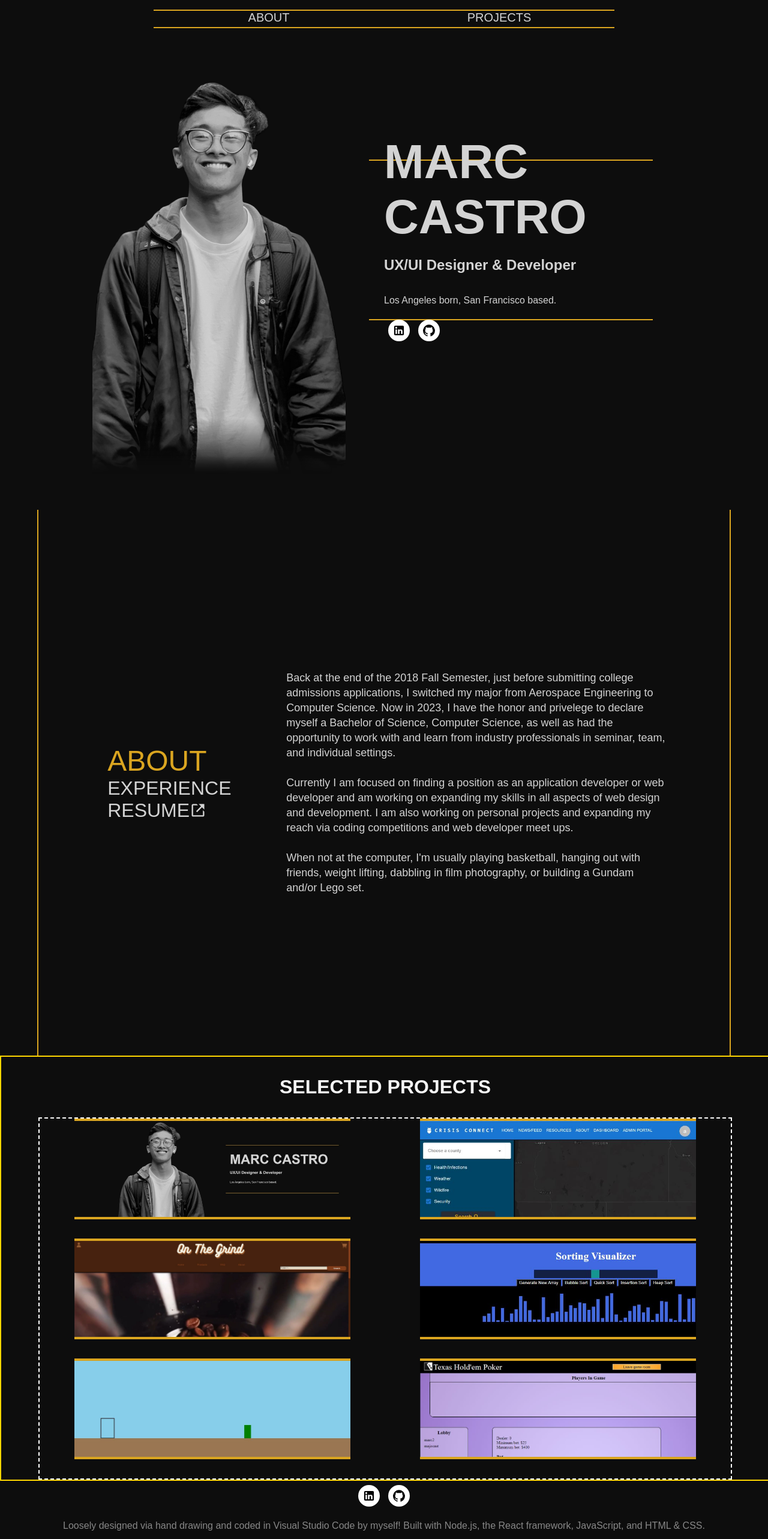
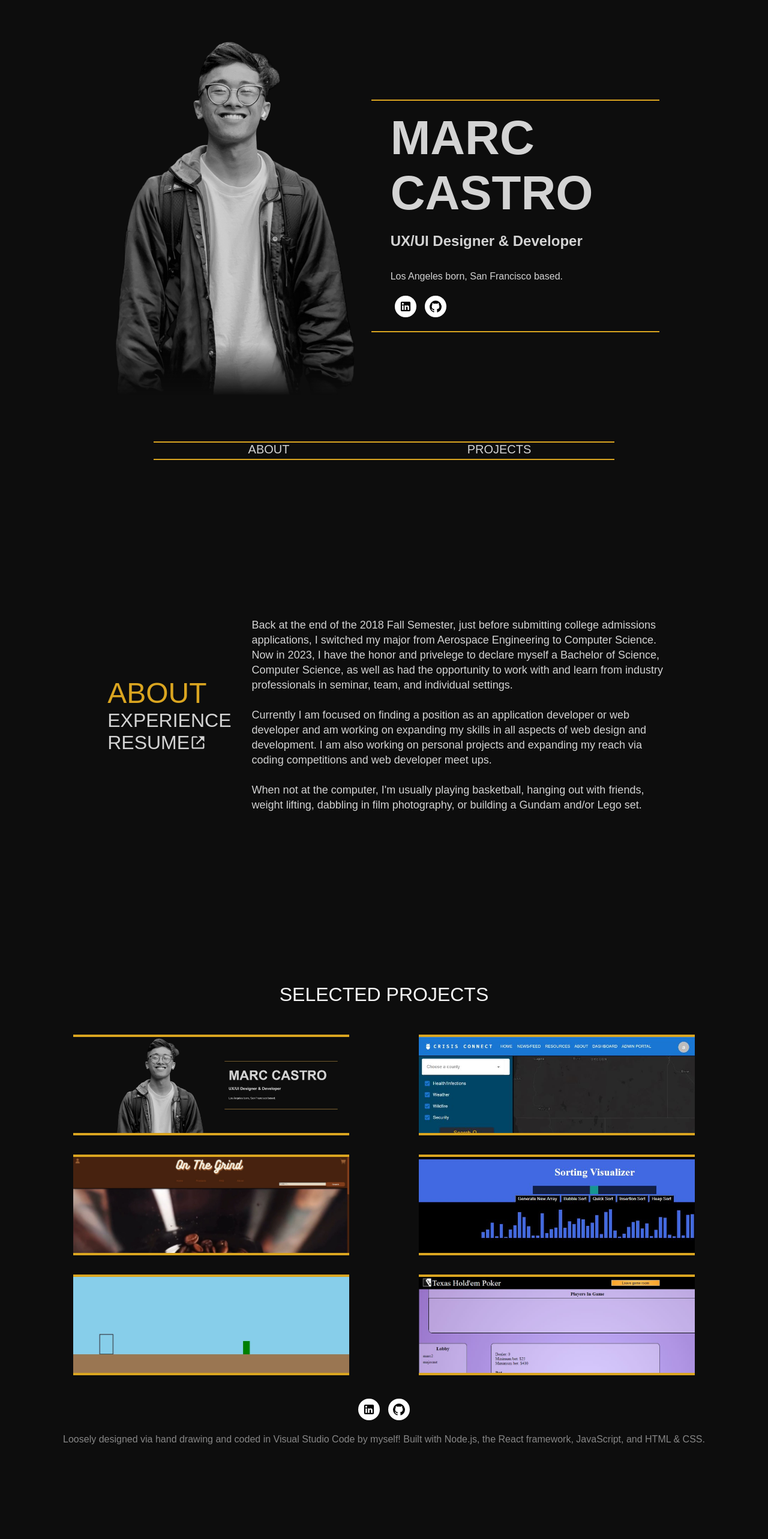
Before and after one commit to majocast/personal-website, a React (Create React App) app in the folder personal-website/: page / in a window 1280 px wide. Shown: the top 2566 px of the page at 60% size. After the commit the page ends 2525 px from the top, so only its background shows below. Built offline with nearby package versions, Linux system fonts and the light colour scheme.

Commit message:
change in formatting home, navbar, about (v1.0.2)

```diff
--- a/personal-website/src/App.tsx
+++ b/personal-website/src/App.tsx
@@ -20,9 +20,9 @@ function App() {
   return (
     <>
     <Router>
-        <NavBar />
         <div className='pages'>
           <Home/>
+          <NavBar />
           <About />
           <Projects />
         </div>
--- a/personal-website/src/pages/About.tsx
+++ b/personal-website/src/pages/About.tsx
@@ -1,15 +1,14 @@
 import { useEffect, useState } from 'react';
-import { Link } from 'react-router-dom';
 import { BiLinkExternal } from 'react-icons/bi';
 import styled from 'styled-components';
 import '../styles/About.css';
 
 const Wrapper = styled.div`
-  grid-row: auto;
   display: flex;
+  height: 100vh;
   flex-direction: column;
   align-items: center;
-  height: 120vh;
+  justify-content: center;
   font-family: 'Lexend Deca', sans-serif;
   font-weight: 400;
 
@@ -95,7 +94,44 @@ function About() {
           </div>}
           {clickedDiv === 'experience' && <div id='experience-cont'>
             <a className='exper-indiv' href='https://github.com/CSC-648-SFSU/csc648-02-sp2023-team04'>
-              <div>
+              <h5>JANUARY 2023 - MAY 2023</h5>
+              <h5>CSC 648 Term Project Frontend Developer - San Francisco State University</h5>
+              <p>Computer Science course offered by SFSU that teaches about application design and
+                development in an emulation of a professional setting, having our professor, Henry Villar, acting as CEO.
+                Working in teams of 6-7 students, tasked to make an industry-grade Beta-level launch of
+                a crisis alert web application that would allow users to see Weather & Fire, Health,
+                and Security updates uploaded directly by county officials. Built using React, JavaScript, CSS, HTML and AWS.
+              </p>
+            </a>
+            <a className='exper-indiv' href='https://docs.google.com/presentation/d/1wRMCkmz_hJRPeN2Y8goS941paV1aijaXyvsadcjWf9M/edit#slide=id.g13fada9bf12_3_86'>
+              <h5>AUGUST 2022 - DECEMBER 2022</h5>
+              <h5>Mentor/Grader - San Francisco State University, CoSE</h5>
+              <p>Paid position, appointed by a cohort of professors who's aim is to aid students struggling to pass CSC 210,
+                a class notoriously known for failing many students across many universities in the United States. Working in teams
+                of 4, 3 of which were the Discussion Leaders and the final member being the professor, we would work to plan discussions
+                and assist a group of 15 students per mentor in their journey through the class as tutors and graders. Class and discussions were taught in Java.
+              </p>
+            </a>
+            <a className='exper-indiv' href='https://www.sfusd.edu/school/everett-middle-school'>
+              <h5>JANUARY 2022 - MAY 2022</h5>
+              <h5>Everett Middle School Teacher/TA - SFSU CSC 699 Learning By Teaching</h5>
+              <p>Computer Science course and paid position offered by SFSU where students assist San Francisco Unified School District middle/high school teachers and
+                students in their classrooms to hone computing skills, improve soft skills, and aid younger students in their journey in learning how to code. Placed
+                at Everett Middle School in Downtown San Francisco, worked with Mr. Luis Reynoso to help a class of roughly 30 students learn about HTML, CSS, and JavaScript.
+              </p>
+            </a>
+            <a className='exper-indiv' href='https://buildyourfuture.withgoogle.com/programs/computer-science-summer-institute#!overview'>
+              <h5>JULY 2023 - AUGUST 2023</h5>
+              <h5>Google Computer Science Summer Institute CSSI - Google @ CSU San Marcos</h5>
+              <p>3-week long opportunity provided by Google to kickstart incoming freshmen via rapidly teaching HTML, CSS, JavaScript, and Google's Cloud
+                 Service at California State University, San Marcos under the supervision of industry professionals, Google representatives, and upper
+                 division Computer Science students. Program concludes with the production and launching of a web application designed by teams of 4 students.
+              </p>
+            </a>
+          </div>}
+          <div id='experience-cont-mobile'>
+            <h2>EXPERIENCE</h2>
+            <a className='exper-indiv' href='https://github.com/CSC-648-SFSU/csc648-02-sp2023-team04'>
               <h5>JANUARY 2023 - MAY 2023</h5>
               <div className='inner-desc'>
                 <h5>CSC 648 Term Project Frontend Developer - San Francisco State University</h5>
@@ -106,10 +142,8 @@ function About() {
                   and Security updates uploaded directly by county officials. Built using React, JavaScript, CSS, HTML and AWS.
                 </p>
               </div>
-              </div>
             </a>
             <a className='exper-indiv' href='https://docs.google.com/presentation/d/1wRMCkmz_hJRPeN2Y8goS941paV1aijaXyvsadcjWf9M/edit#slide=id.g13fada9bf12_3_86'>
-              <div>
               <h5>AUGUST 2022 - DECEMBER 2022</h5>
               <div className='inner-desc'>
                 <h5>Mentor/Grader - San Francisco State University, CoSE</h5>
@@ -119,10 +153,8 @@ function About() {
                   and assist a group of 15 students per mentor in their journey through the class as tutors and graders. Class and discussions were taught in Java.
                 </p>
               </div>
-              </div>
             </a>
             <a className='exper-indiv' href='https://www.sfusd.edu/school/everett-middle-school'>
-              <div>
               <h5>JANUARY 2022 - MAY 2022</h5>
               <div className='inner-desc'>
                 <h5>Everett Middle School Teacher/TA - SFSU CSC 699 Learning By Teaching</h5>
@@ -131,10 +163,8 @@ function About() {
                   at Everett Middle School in Downtown San Francisco, worked with Mr. Luis Reynoso to help a class of roughly 30 students learn about HTML, CSS, and JavaScript.
                 </p>
               </div>
-              </div>
             </a>
             <a className='exper-indiv' href='https://buildyourfuture.withgoogle.com/programs/computer-science-summer-institute#!overview'>
-              <div>
               <h5>JULY 2023 - AUGUST 2023</h5>
               <div className='inner-desc'>
                 <h5>Google Computer Science Summer Institute CSSI - Google @ CSU San Marcos</h5>
@@ -142,61 +172,6 @@ function About() {
                    Service at California State University, San Marcos under the supervision of industry professionals, Google representatives, and upper
                    division Computer Science students. Program concludes with the production and launching of a web application designed by teams of 4 students.
                 </p>
-                </div>
-              </div>
-            </a>
-          </div>}
-          <div id='experience-cont-mobile'>
-            <h2>EXPERIENCE</h2>
-            <a className='exper-indiv' href='https://github.com/CSC-648-SFSU/csc648-02-sp2023-team04'>
-              <div>
-                <h5>JANUARY 2023 - MAY 2023</h5>
-                <div className='inner-desc'>
-                  <h5>CSC 648 Term Project Frontend Developer - San Francisco State University</h5>
-                  <p>Computer Science course offered by SFSU that teaches about application design and
-                    development in an emulation of a professional setting, having our professor, Henry Villar, acting as CEO.
-                    Working in teams of 6-7 students, tasked to make an industry-grade Beta-level launch of
-                    a crisis alert web application that would allow users to see Weather & Fire, Health,
-                    and Security updates uploaded directly by county officials. Built using React, JavaScript, CSS, HTML and AWS.
-                  </p>
-                </div>
-              </div>
-            </a>
-            <a className='exper-indiv' href='https://docs.google.com/presentation/d/1wRMCkmz_hJRPeN2Y8goS941paV1aijaXyvsadcjWf9M/edit#slide=id.g13fada9bf12_3_86'>
-              <div>
-                <h5>AUGUST 2022 - DECEMBER 2022</h5>
-                <div className='inner-desc'>
-                  <h5>Mentor/Grader - San Francisco State University, CoSE</h5>
-                  <p>Paid position, appointed by a cohort of professors who's aim is to aid students struggling to pass CSC 210,
-                    a class notoriously known for failing many students across many universities in the United States. Working in teams
-                    of 4, 3 of which were the Discussion Leaders and the final member being the professor, we would work to plan discussions
-                    and assist a group of 15 students per mentor in their journey through the class as tutors and graders. Class and discussions were taught in Java.
-                  </p>
-                </div>
-              </div>
-            </a>
-            <a className='exper-indiv' href='https://www.sfusd.edu/school/everett-middle-school'>
-              <div>
-                <h5>JANUARY 2022 - MAY 2022</h5>
-                <div className='inner-desc'>
-                  <h5>Everett Middle School Teacher/TA - SFSU CSC 699 Learning By Teaching</h5>
-                  <p>Computer Science course and paid position offered by SFSU where students assist San Francisco Unified School District middle/high school teachers and
-                    students in their classrooms to hone computing skills, improve soft skills, and aid younger students in their journey in learning how to code. Placed
-                    at Everett Middle School in Downtown San Francisco, worked with Mr. Luis Reynoso to help a class of roughly 30 students learn about HTML, CSS, and JavaScript.
-                  </p>
-                </div>
-              </div>
-            </a>
-            <a className='exper-indiv' href='https://buildyourfuture.withgoogle.com/programs/computer-science-summer-institute#!overview'>
-              <div>
-                <h5>JULY 2023 - AUGUST 2023</h5>
-                <div className='inner-desc'>
-                  <h5>Google Computer Science Summer Institute CSSI - Google @ CSU San Marcos</h5>
-                  <p>3-week long opportunity provided by Google to kickstart incoming freshmen via rapidly teaching HTML, CSS, JavaScript, and Google's Cloud
-                     Service at California State University, San Marcos under the supervision of industry professionals, Google representatives, and upper
-                     division Computer Science students. Program concludes with the production and launching of a web application designed by teams of 4 students.
-                  </p>
-                </div>
               </div>
             </a>
             <span onClick={openResume}>
--- a/personal-website/src/pages/Home.tsx
+++ b/personal-website/src/pages/Home.tsx
@@ -5,8 +5,8 @@ import styled from 'styled-components';
 import '../styles/Home.css';
 
 const Wrapper = styled.div`
-  grid-row: auto;
-  height: 100vh;
+  height: 90vh;
+  width: 100vw;
   display: flex;
   align-items: center;
   justify-content: center;
@@ -47,9 +47,7 @@ function Home() {
   }, []);
   return (
     <Wrapper id='home'>
-      <div id='profile-picture'>
-        <div id='photo-container'></div>
-      </div>
+      <div id='photo-container' />
       <div id='mid-text'>
         <h1>MARC CASTRO</h1>
         <h2>UX/UI Designer & Developer</h2>
--- a/personal-website/src/pages/NavBar.tsx
+++ b/personal-website/src/pages/NavBar.tsx
@@ -4,11 +4,13 @@ import { Link as ScrollLink } from 'react-scroll';
 import '../styles/NavBar.css';
 
 const StyledNav = styled.nav`
-    position: fixed;
+  position: sticky;
+  top: 0;
   width: 100%;
+  height: 5vh;
+  padding-bottom: 2rem;
   color: white;
   background-color: #0d0d0d;
-    padding: 0;
   flex-direction: column;
   align-items: center;
   z-index: 10;
--- a/personal-website/src/pages/Projects.tsx
+++ b/personal-website/src/pages/Projects.tsx
@@ -9,7 +9,6 @@ const Wrapper = styled.div`
   align-items: center;
   height: auto;
   width: 100vw;
-  border: 2px solid gold;
 
   @media screen and (max-width: 767px) {
     margin-top: 40px;
@@ -39,9 +38,7 @@ function Projects() {
               navigate the website.
             </p>
           </div>
-          <div className='project-back'>
-            <div id='MP-Background'/>
-          </div>
+          <div className='project-back' id='MP-Background' />
         </a>
         <a className='project' href='https://github.com/CSC-648-SFSU/csc648-02-sp2023-team04'>
           <div className='project-cover'>
@@ -57,9 +54,7 @@ function Projects() {
               register/login to access capabilities to recieve personalized updates, and more.
             </p>
           </div>
-          <div className='project-back'>
-            <div id='CC-Background'/>
-          </div>
+          <div className='project-back' id='CC-Background' />
         </a>
         <a className='project' href='https://github.com/majocast/OnTheGrind/tree/main'>
           <div className='project-cover'>
@@ -73,9 +68,7 @@ function Projects() {
               questions, view our FAQ page to see if others had similar questions, view your cart, and more.
             </p>
           </div>
-          <div className='project-back'>
-            <div id='OTG-Background'/>
-          </div>
+          <div className='project-back' id='OTG-Background' />
         </a>
         <a className='project' href='https://github.com/majocast/Sorting-Visualizer'>
           <div className='project-cover'>
@@ -89,9 +82,7 @@ function Projects() {
               values applies to elements to help display the algorithm in action.
             </p>
           </div>
-          <div className='project-back'>
-            <div id='SV-Background'/>
-          </div>
+          <div className='project-back' id='SV-Background' />
         </a>
         <a className='project' href='https://github.com/majocast/8-Bit-Shooter'>
           <div className='project-cover'>
@@ -104,9 +95,7 @@ function Projects() {
               the shooting mechanic. Written primarily in JavaScript.
             </p>
           </div>
-          <div className='project-back'>
-            <div id='EBS-Background'/>
-          </div>
+          <div className='project-back' id='EBS-Background' />
         </a>
         <a className='project' href='https://github.com/csc-667-spring-2023-roberts/term-project-leeroyjenkins'>
           <div className='project-cover'>
@@ -119,9 +108,7 @@ function Projects() {
               see who is still in the game, the board in its entirety, and a text chat to communicate with others.
             </p>
           </div>
-          <div className='project-back'>
-            <div id='PWA-Background'/>
-          </div>
+          <div className='project-back' id='PWA-Background' />
         </a>
       </div>
     </Wrapper>
--- a/personal-website/src/styles/About.css
+++ b/personal-website/src/styles/About.css
@@ -1,20 +1,17 @@
 .about-container {
-  margin-top: 50px;
   width: 90%;
-  height: 100%;
+  height: 90%;
   display: flex;
   justify-content: center;
   align-items: center;
-  border-left: 2px solid goldenrod;
-  border-right: 2px solid goldenrod;
 }
 
 .about-container div:first-child {
-  flex-basis: 25%;
+  flex-basis: 20%;
 }
 
 .about-container div {
-  flex-basis: 55%;
+  flex-basis: 60%;
 }
 
 #about-nav {
@@ -45,7 +42,7 @@
 }
 
 #about-content {
-  height: 110vh;
+  height: 90%;
   display: flex;
   flex-direction: column;
   align-items: center;
@@ -82,14 +79,15 @@
   animation: fadeIn 1s;
 }
 
-#experience-cont a {
-  margin-bottom: 5px;
+#experience-cont > a {
+  flex: 1;
   opacity: 0.8;
   color: lightgrey;
   font-size: 1.1rem;
-  flex: 1;
-  width: 100%;
-  height: 100%;
+  display: grid;
+  grid-template-columns: 1fr 3fr;
+  grid-template-rows: auto auto;
+  column-gap: 1rem;
   text-decoration: none;
   transition: 0.2s ease-in-out;
   border-radius: 10px;
@@ -104,37 +102,21 @@
   }
 }
 
-.exper-indiv div {
-  height: 100%;
-  width: 100%;
-  display: flex;
-}
-
-.exper-indiv div h5 {
-  padding-left: 10px;
-  margin-top: 10px;
-  flex-basis: 30%;
-  text-align: left;
-}
-
-.inner-desc {
-  display: flex;
-  flex-direction: column;
-  padding: 0;
+#experience-cont > a > h5 {
+  font-size: 1rem;
+  padding-top: 0.5rem;
   margin: 0;
 }
 
-.inner-desc h5 {
-  font-size: 1rem;
-  margin: 0;
-  padding: 0;
+#experience-cont > a > h5:first-child {
+  padding-left: 0.5rem;
 }
 
-.inner-desc p {
+#experience-cont > a > p {
+  grid-area: 2 / 2 / 2 / 2;
   padding: 0;
   margin-top: 0;
-  margin-left: 10px;
-  font-size: 0.9rem;
+  font-size: 1rem;
   line-height: 20px;
 }
 
--- a/personal-website/src/styles/Home.css
+++ b/personal-website/src/styles/Home.css
@@ -1,80 +1,29 @@
-/*
-Main Page CSS
-*/
-#home::before {
-  content: "";
-  position: absolute;
-  top: 0;
-  bottom: 0;
-  left: 0;
-  right: 0;
-
-}
-
-#background-container {
-  width: 100%;
-  height: 100%;
-  position: relative;
-  /*background-image: url(../images/LA-Skyline.jpg);*/
-  z-index: 0;
-  opacity: 0.7;
-  filter: blur(3px);
-  -webkit-mask-image: linear-gradient(to top, transparent 1%, black 15%);
-  mask-image: linear-gradient(to top, transparent 1%, black 15%);
-}
-
-#background-container::before {
-  content: "";
-  position: absolute;
-  top: 0;
-  bottom: 0;
-  left: 0;
-  right: 0;
-  background-image: inherit;
-  background-repeat: none;
-  background-position: center;
-  background-size: cover;
-}
-
-#mid-text, #profile-picture {
-  z-index: 5;
-}
-
-/*
-Home Screen Text CSS (Right Side)
-*/
-
 #mid-text {
   display: flex;
   flex-direction: column;
   justify-content: center;
-  padding-left: 25px;
   align-items: left;
-  /*background-color: rgba(255, 255, 255, 0.5);*/
   color: lightgrey;
+  padding-top: 1rem;
+  padding-bottom: 1rem;
+  padding-left: 2rem;
+  margin-left: 15px;
+  width: 35%;
+  border-top: 2px solid goldenrod;
+  border-bottom: 2px solid goldenrod;
 }
 
-#mid-text h1 {
-  font-size: 80px;
+#mid-text > h1 {
+  font-size: 5rem;
   margin: 0;
 }
 
-#mid-text div {
-  display: flex;
-}
-
-/*
-Large Personal Photo CSS (Left Side)
-*/
-
-#profile-picture {
-  overflow: hidden;
+#photo-container {
+  left: 12%;
+  bottom: 0;
+  height: 85%;
+  width: 33%;
   opacity: 0.9;
-}
-
-#profile-picture #photo-container {
-  width: 100%;
-  height: 100%;
   background-image: url('../images/main-solo-2.png');
   background-position: center top;
   background-size: cover;
@@ -82,30 +31,6 @@ Large Personal Photo CSS (Left Side)
   filter: grayscale(100%);
   -webkit-mask-image: linear-gradient(to top, transparent 1%, black 15%);
   mask-image: linear-gradient(to top, transparent 1%, black 15%);
-}
-
-/*
-Screen Size Alterations
-*/
-
-/*Desktop and PC CSS Applicables*/
-@media screen and (min-width: 768px) {
-  #profile-picture {
-    position: absolute;
-    left: 12%;
-    bottom: 0;
-    height: 85%;
-    width: 33%;
-  }
-
-  #mid-text {
-    position: absolute;
-    right: 15%;
-    width: 35%;
-    height: 33%;
-    border-top: 2px solid goldenrod;
-    border-bottom: 2px solid goldenrod;
-  }
 }
 
 /*Mobile/Smaller Screen Adaptations*/
--- a/personal-website/src/styles/Projects.css
+++ b/personal-website/src/styles/Projects.css
@@ -3,15 +3,15 @@
   width: 90%;
   justify-items: center;
   align-items: center;
-  border: 2px dashed white;
   grid-template-rows: repeat(3, 1fr);
   grid-template-columns: repeat(2, 1fr);
 }
 
 #projects > h5 {
   font-size: 2rem;
+  font-weight: 500;
   padding: 0;
-  margin: 2rem;
+  margin: 3rem;
 }
 
 .project {
@@ -24,40 +24,6 @@
   margin-bottom: 2rem;
   border-top: 4px solid goldenrod;
   border-bottom: 4px solid goldenrod;
-}
-
-.project a {
-  text-decoration: none;
-  background-color: white;
-  height: 100%;
-  width: 100%;
-  border: 2px solid goldenrod;
-}
-
-.project-back {
-  position: absolute;
-  display: flex;
-  height: 100%;
-  width: 100%;
-  background-color: #0d0d0d;
-  z-index: 1;
-}
-
-.project-back div {
-  width: 100%;
-  height: 100%;
-  background-size: cover;
-  background-repeat: no-repeat;
-}
-
-.project:hover {
-  .project-cover {
-    opacity: 0.85;
-  };
-
-  .project-back div {
-    filter: blur(5px) grayscale(100%);
-  }
 }
 
 .project-cover {
@@ -73,7 +39,7 @@
   z-index: 2;
 }
 
-.project-cover span {
+.project-cover > span {
   position: relative;
   top: 27.5%;
   height: 15px;
@@ -100,14 +66,38 @@
 }
 
 .project-cover p {
+  overflow-y: auto;
+  text-align: center;
   color: white;
-  width: 90%;
+  height: 40%;
+  width: 95%;
   position: absolute;
   bottom: 0;
   font-weight: 500;
   font-size: 0.8rem;
   text-transform: none;
   line-height: 1.2rem;
+}
+
+.project-back {
+  position: absolute;
+  display: flex;
+  height: 100%;
+  width: 100%;
+  background-size: cover;
+  background-repeat: no-repeat;
+  background-color: #0d0d0d;
+  z-index: 1;
+}
+
+.project:hover {
+  .project-cover {
+    opacity: 0.85;
+  };
+
+  .project-back div {
+    filter: blur(5px) grayscale(100%);
+  }
 }
 
 #MP-Background {
```
Lines whose indentation alone changed are shown as unchanged.
